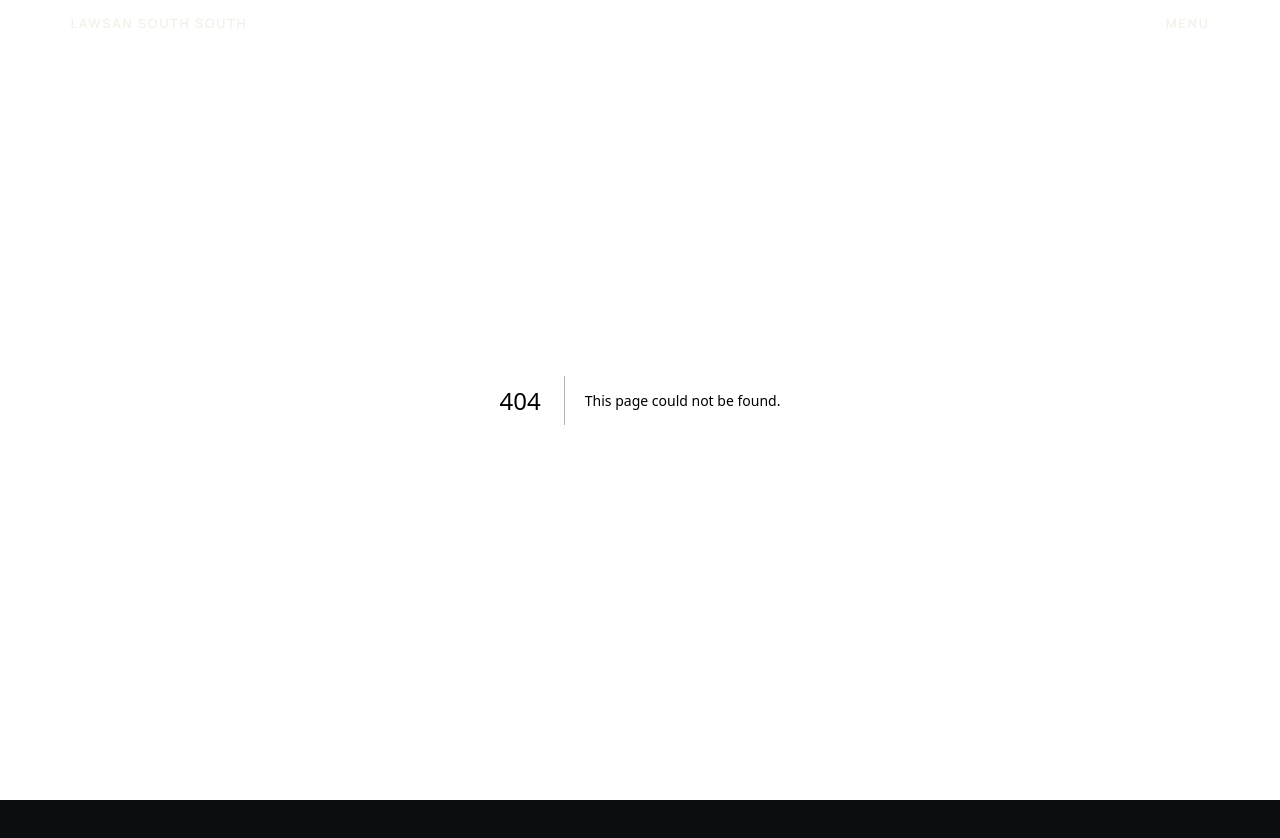
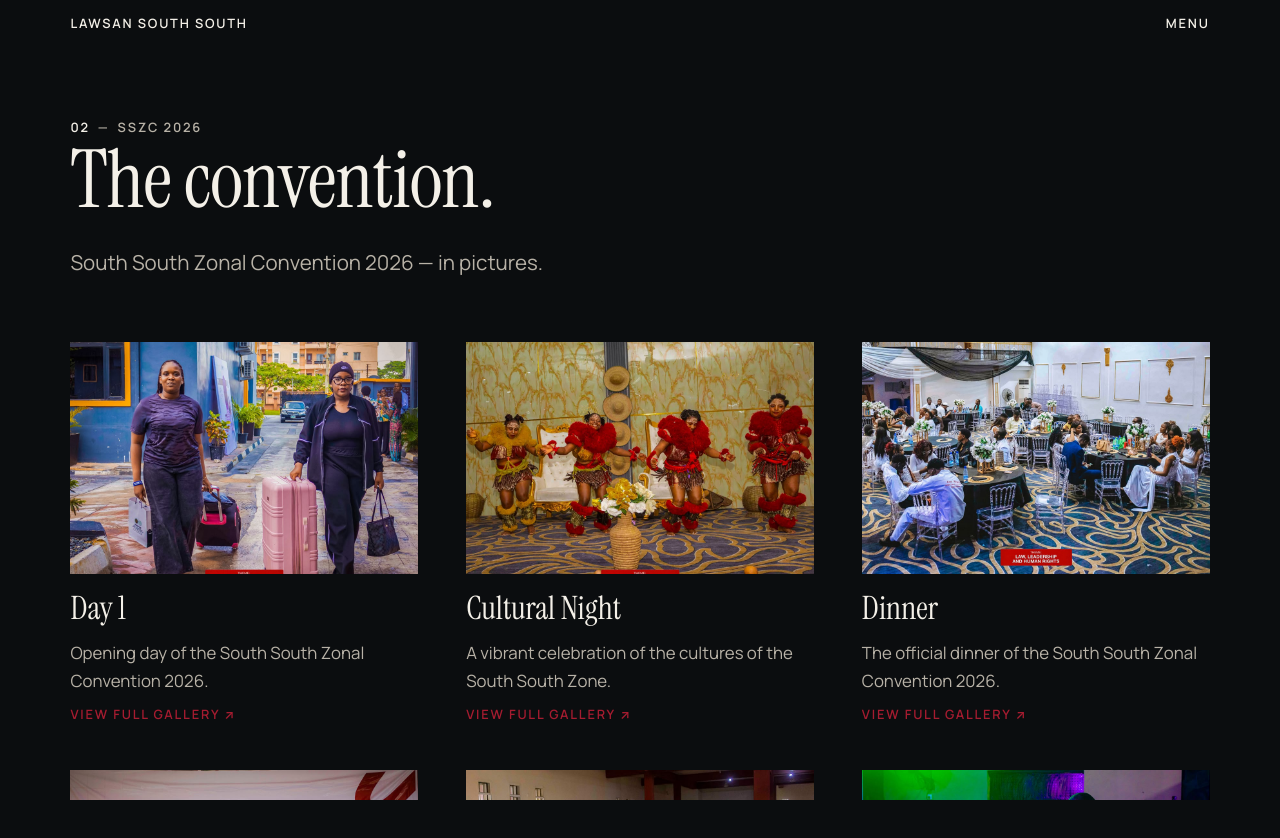
Before and after one commit to itztonydoubra-hash/SSZC, a Next.js app: page /sszc-2026 in a window 1280 px wide. Before the commit this address had no page. Shown: the top 838 px of the page. Before the commit the page ends 800 px from the top, so only its background shows below. Built offline with nearby package versions, Linux system fonts and the light colour scheme.

Commit message:
SSZC 2026: add convention highlights page with 6 events and gallery links

```diff
--- /dev/null
+++ b/app/sszc-2026/page.tsx
@@ -0,0 +1,99 @@
+import type { Metadata } from "next";
+import Image from "next/image";
+import { SurfaceSection } from "@/components/chrome/SurfaceSection";
+import { DisplayHeading } from "@/components/chrome/DisplayHeading";
+import { assetPath } from "@/lib/asset";
+
+export const metadata: Metadata = {
+  title: "SSZC 2026 — LAWSAN South South",
+  description:
+    "Photographs and highlights from the South South Zonal Convention 2026.",
+};
+
+const EVENTS = [
+  {
+    title: "Day 1",
+    description: "Opening day of the South South Zonal Convention 2026.",
+    image: "/media/general/sszc2026-day-one.jpeg.jpeg",
+    alt: "Day 1 of the South South Zonal Convention 2026",
+    link: "https://jossyphotos96.pixieset.com/sszc26day1updated/",
+  },
+  {
+    title: "Cultural Night",
+    description: "A vibrant celebration of the cultures of the South South Zone.",
+    image: "/media/general/sszc2026-cultural-night.jpeg.jpeg",
+    alt: "Cultural Night at the South South Zonal Convention 2026",
+    link: "https://jossyphotos.pixieset.com/culturalnight/",
+  },
+  {
+    title: "Dinner",
+    description: "The official dinner of the South South Zonal Convention 2026.",
+    image: "/media/general/sszc2026-dinner.jpeg.jpeg",
+    alt: "Dinner at the South South Zonal Convention 2026",
+    link: "https://jossyphotos.pixieset.com/sszc26dinner/",
+  },
+  {
+    title: "Games Fest",
+    description: "Fun, fellowship and friendly competition at the Games Festival.",
+    image: "/media/general/sszc2026-games-fest.jpeg.jpeg",
+    alt: "Games Fest at the South South Zonal Convention 2026",
+    link: "https://jossyphotos96.pixieset.com/sszc26gamesv/",
+  },
+  {
+    title: "Moot and Mock",
+    description: "Showcasing legal brilliance at the Moot and Mock Competition.",
+    image: "/media/general/sszc2026-moot-and-mock.jpeg.jpeg",
+    alt: "Moot and Mock Competition at the South South Zonal Convention 2026",
+    link: "https://jossyphotos96.pixieset.com/sszc25mootandmock/",
+  },
+  {
+    title: "Gospel Night",
+    description: "A night of worship and praise at the South South Zonal Convention 2026.",
+    image: "/media/general/sszc2026-gospel-night.jpeg.jpeg",
+    alt: "Gospel Night at the South South Zonal Convention 2026",
+    link: "https://jossyphotos96.pixieset.com/gospelnight/",
+  },
+];
+
+export default function SSZC2026Page() {
+  return (
+    <SurfaceSection surface="ink" index="02" title="SSZC 2026" labelledById="sszc2026-title">
+      <div style={{ paddingBottom: "var(--space-9)" }}>
+        <DisplayHeading as="h1" id="sszc2026-title" size="xl">
+          The convention.
+        </DisplayHeading>
+        <p className="type-body-l measure" style={{ color: "var(--stone)", marginTop: "var(--space-5)" }}>
+          South South Zonal Convention 2026 — in pictures.
+        </p>
+
+        <div className="sszc2026-grid" style={{ marginTop: "var(--space-8)" }}>
+          {EVENTS.map((event) => (
+            <article className="sszc2026-event" key={event.title}>
+              <div className="sszc2026-event__image">
+                <Image
+                  src={assetPath(event.image)}
+                  alt={event.alt}
+                  fill
+                  sizes="(max-width: 767px) 100vw, (max-width: 1023px) 50vw, 33vw"
+                  style={{ objectFit: "cover" }}
+                />
+              </div>
+              <div className="sszc2026-event__body">
+                <h2 className="sszc2026-event__title type-display-m">{event.title}</h2>
+                <p className="sszc2026-event__desc type-body-m">{event.description}</p>
+                <a
+                  href={event.link}
+                  target="_blank"
+                  rel="noopener noreferrer"
+                  className="sszc2026-event__link type-label"
+                >
+                  View full gallery ↗
+                </a>
+              </div>
+            </article>
+          ))}
+        </div>
+      </div>
+    </SurfaceSection>
+  );
+}
--- a/content/site.ts
+++ b/content/site.ts
@@ -35,6 +35,7 @@ export const NAV_GROUPS: NavGroup[] = [
       { label: "News & Updates", href: "/news" },
       { label: "Opportunities", href: "/opportunities" },
       { label: "Media", href: "/media" },
+      { label: "SSZC 2026", href: "/sszc-2026" },
     ],
   },
   {
--- a/styles/globals.css
+++ b/styles/globals.css
@@ -17,6 +17,7 @@
 @import "./impact.css";
 @import "./contact.css";
 @import "./pages.css";
+@import "./sszc2026.css";
 @import "./home.css";
 
 *,
--- /dev/null
+++ b/styles/sszc2026.css
@@ -0,0 +1,69 @@
+/*
+ * SSZC 2026 — Convention highlights page
+ */
+
+.sszc2026-grid {
+  display: grid;
+  grid-template-columns: repeat(3, 1fr);
+  gap: var(--space-7);
+}
+
+.sszc2026-event {
+  display: flex;
+  flex-direction: column;
+  gap: var(--space-4);
+}
+
+.sszc2026-event__image {
+  position: relative;
+  aspect-ratio: 3 / 2;
+  overflow: hidden;
+  background: var(--ink-800);
+}
+
+.sszc2026-event__image img {
+  transition: transform 0.4s var(--ease-out);
+}
+
+.sszc2026-event:hover .sszc2026-event__image img {
+  transform: scale(1.03);
+}
+
+.sszc2026-event__body {
+  display: flex;
+  flex-direction: column;
+  gap: var(--space-3);
+}
+
+.sszc2026-event__title {
+  color: var(--ivory);
+}
+
+.sszc2026-event__desc {
+  color: var(--stone);
+}
+
+.sszc2026-event__link {
+  color: var(--crimson);
+  text-decoration: none;
+  display: inline-flex;
+  align-items: center;
+  gap: var(--space-2);
+  transition: opacity var(--dur-state) var(--ease-out);
+}
+
+.sszc2026-event__link:hover {
+  opacity: 0.75;
+}
+
+@media (width <= 1023px) {
+  .sszc2026-grid {
+    grid-template-columns: repeat(2, 1fr);
+  }
+}
+
+@media (width <= 767px) {
+  .sszc2026-grid {
+    grid-template-columns: 1fr;
+  }
+}
```
